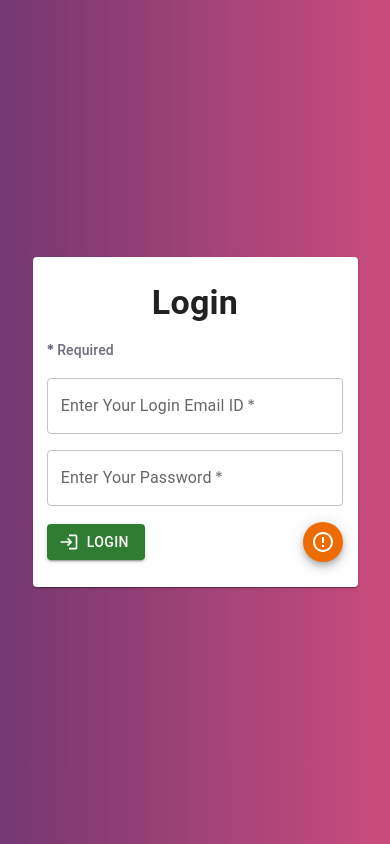
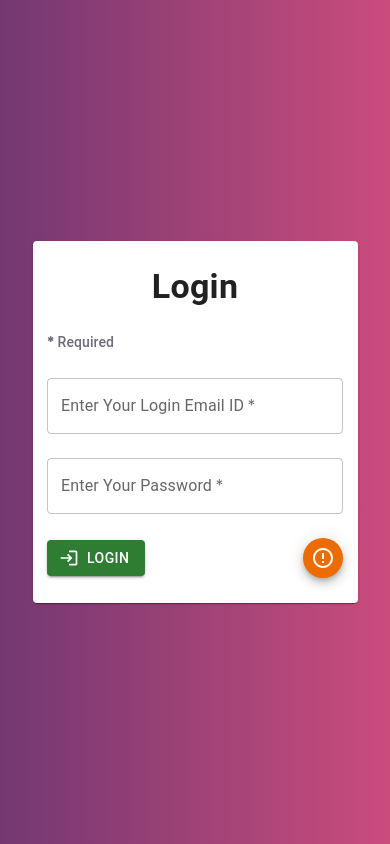
Before and after one commit to Nadeem-Abdun/fuel-calculator-app, a React (Create React App) app: page / in a window 390 px wide. Built offline with nearby package versions, Linux system fonts and the light colour scheme.

Commit message:
Overall spacing improved in Xs view

```diff
--- a/src/Components/FuelCalculator.tsx
+++ b/src/Components/FuelCalculator.tsx
@@ -1,5 +1,7 @@
 import React, { useState } from 'react'
 import { Grid, Card, Typography, TextField, Button, Tooltip } from '@mui/material'
+import { createTheme } from '@mui/material/styles';
+import { useMediaQuery } from '@mui/material';
 import LocalGasStationIcon from '@mui/icons-material/LocalGasStation';
 import LogoutIcon from '@mui/icons-material/Logout';
 
@@ -12,6 +14,21 @@ interface PropTyp {
 function FuelCalculator(props: PropTyp) {
 
     const { setisLoginValid, setIsLoading } = props
+
+    // Resposiveness Breakpoints
+    const theme = createTheme({
+        breakpoints: {
+            values: {
+                xs: 0,
+                sm: 600,
+                md: 960,
+                lg: 1280,
+                xl: 1920,
+            },
+        },
+    });
+    const isXs = useMediaQuery(theme.breakpoints.only('xs'));
+    const isSm = useMediaQuery(theme.breakpoints.only('sm'));
 
     // State Management
     const [distance, setDistance] = useState<string>("");
@@ -53,7 +70,7 @@ function FuelCalculator(props: PropTyp) {
             <Grid container xl={4} lg={4} md={6} sm={8} xs={10} justifyContent='center' alignItems='center'>
                 <Grid item xs={12}>
                     <Card sx={{ paddingY: '25px' }}>
-                        <Grid container item xs={12} justifyContent='center' alignItems='center' spacing={2}>
+                        <Grid container item xs={12} justifyContent='center' alignItems='center' spacing={isXs ? 3 : 2}>
                             <Grid item xs={11}>
                                 <Typography variant='h4' textAlign='center' fontWeight='bold'>Fuel Calculator</Typography>
                             </Grid>
--- a/src/Components/LoginPage.tsx
+++ b/src/Components/LoginPage.tsx
@@ -67,7 +67,7 @@ function LoginPage(props: PropTyp) {
             <Grid container xl={4} lg={4} md={6} sm={8} xs={10} justifyContent='center' alignItems='center'>
                 <Grid item xs={12}>
                     <Card sx={{ paddingY: '25px' }}>
-                        <Grid container item xs={12} justifyContent='center' alignItems='center' spacing={2}>
+                        <Grid container item xs={12} justifyContent='center' alignItems='center' spacing={isXs ? 3 : 2}>
                             <Grid item xs={11}>
                                 <Typography variant='h4' textAlign='center' fontWeight='bold'>Login</Typography>
                             </Grid>
```
